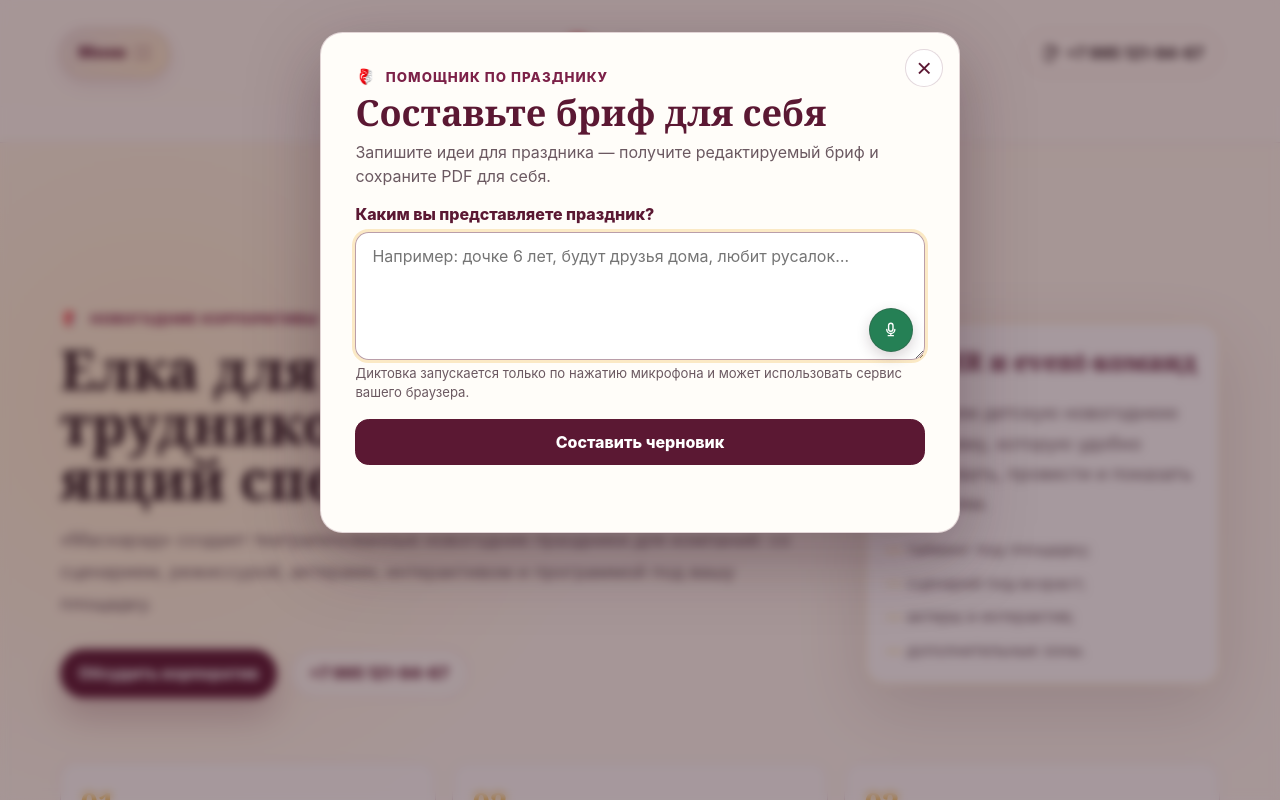
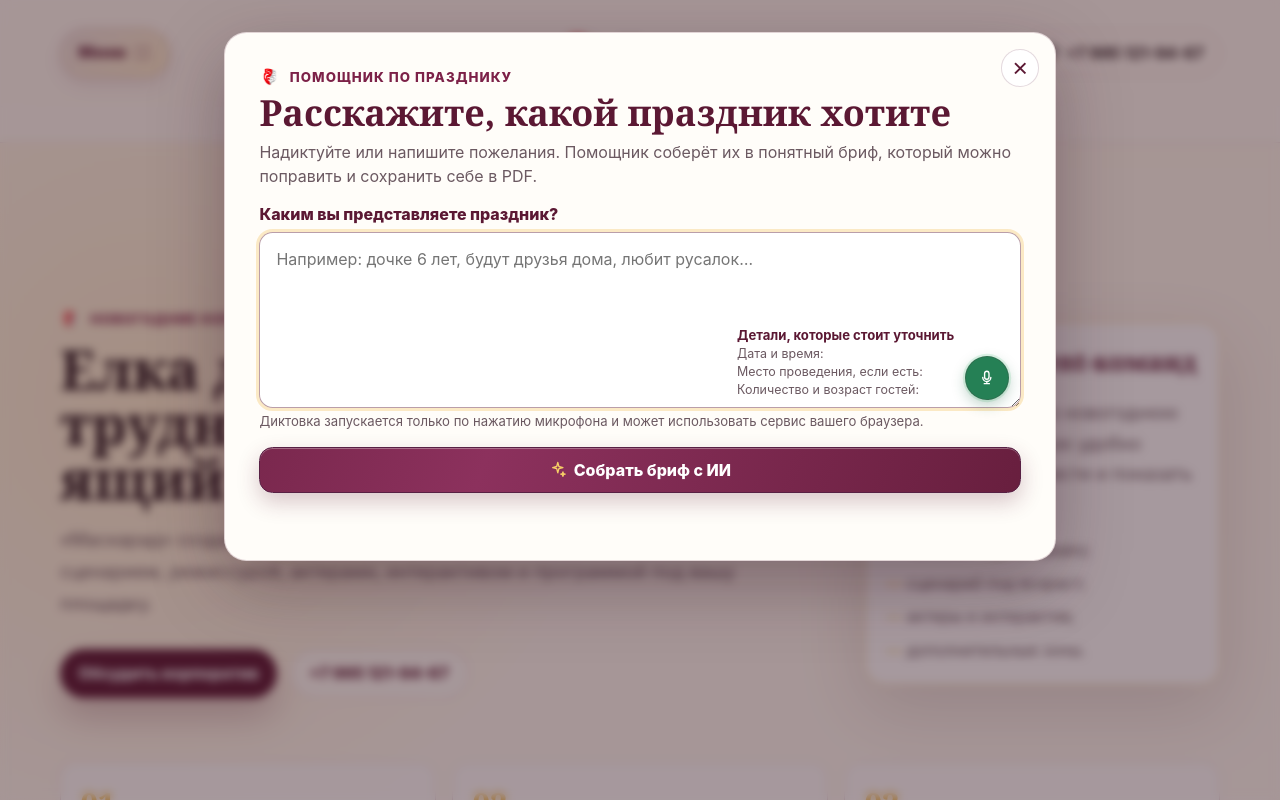
Before and after one commit to roststat/maskarad, a Next.js app: page /prazdniki/korporativnyy-novogodniy-prazdnik in a window 1280 px wide. Both pictures are taken after a click on the button "Расскажите о празднике". Shown: the top 800 px of the page. Built offline with nearby package versions, Linux system fonts and the light colour scheme.

Commit message:
Restore AI party brief generation

```diff
--- a/app/api/party-brief/route.ts
+++ b/app/api/party-brief/route.ts
@@ -12,10 +12,6 @@ const briefSchema = {
 };
 
 export async function POST(request: Request) {
-  if (process.env.BRIEF_AI_ENABLED !== "true") {
-    return NextResponse.json({ ok: false, error: "assistant_disabled" }, { status: 503 });
-  }
-
   const apiKey = process.env.OPENAI_API_KEY;
 
   if (!apiKey) {
--- a/app/globals.css
+++ b/app/globals.css
@@ -1484,7 +1484,7 @@ main {
 
 .party-modal-card {
   position: relative;
-  width: min(100%, 40rem);
+  width: min(100%, 52rem);
   max-height: calc(100dvh - clamp(2rem, 8vh, 5rem));
   box-sizing: border-box;
   margin: 0 auto;
@@ -1548,7 +1548,26 @@ main {
 }
 
 .party-wish-field textarea {
-  padding-right: 4rem;
+  min-height: 11rem;
+  padding: 1rem 4.5rem 6.9rem 1rem;
+}
+
+.party-details-prompt {
+  position: absolute;
+  right: 4.15rem;
+  bottom: 0.85rem;
+  display: grid;
+  gap: 0.1rem;
+  max-width: calc(100% - 6rem);
+  color: #6b5961;
+  font-size: 0.78rem;
+  line-height: 1.3;
+  pointer-events: none;
+}
+
+.party-details-prompt strong {
+  color: var(--wine);
+  font-size: 0.82rem;
 }
 
 .party-modal-card textarea:focus {
@@ -1581,6 +1600,10 @@ main {
   gap: 0.7rem;
   margin-top: 0.75rem;
   grid-template-columns: 1fr;
+}
+
+.party-modal-tools.is-ready {
+  grid-template-columns: minmax(0, 1fr) minmax(0, 1fr);
 }
 
 .party-modal-tools button {
@@ -1601,6 +1624,42 @@ main {
   border: 1px solid var(--wine);
   color: #fff;
   background: var(--wine);
+}
+
+.party-make-brief {
+  position: relative;
+  overflow: hidden;
+  border-color: #572044;
+  background: linear-gradient(110deg, #5b1833, #8c315d 46%, #5b1833);
+  background-size: 180% 100%;
+  box-shadow: 0 9px 22px rgba(91, 24, 51, 0.24), inset 0 1px rgba(255, 255, 255, 0.3);
+  animation: party-ai-shimmer 4s ease-in-out infinite;
+}
+
+.party-make-brief::before {
+  position: absolute;
+  inset: -80% 40% auto -30%;
+  width: 4.5rem;
+  height: 4.5rem;
+  border-radius: 50%;
+  background: rgba(242, 189, 77, 0.3);
+  content: "";
+  filter: blur(8px);
+}
+
+.magic-icon {
+  position: relative;
+  width: 1.1rem;
+  height: 1.1rem;
+  stroke: #f6ce66;
+  stroke-linecap: round;
+  stroke-linejoin: round;
+  stroke-width: 1.8;
+}
+
+@keyframes party-ai-shimmer {
+  0%, 100% { background-position: 0% 50%; }
+  50% { background-position: 100% 50%; }
 }
 
 .party-download-pdf .pdf-icon {
@@ -1672,8 +1731,9 @@ main {
   padding: 0;
   color: #fff;
   background: #258055;
-  box-shadow: 0 5px 14px rgba(49, 19, 31, 0.19);
+  box-shadow: 0 5px 14px rgba(23, 97, 61, 0.28), 0 0 0 0 rgba(74, 197, 123, 0.35);
   cursor: pointer;
+  animation: party-dictate-pulse 2.3s ease-in-out infinite;
 }
 
 .party-dictate:hover,
@@ -1684,6 +1744,11 @@ main {
 .party-dictate svg {
   width: 1.1rem;
   height: 1.1rem;
+}
+
+@keyframes party-dictate-pulse {
+  0%, 100% { box-shadow: 0 5px 14px rgba(23, 97, 61, 0.28), 0 0 0 0 rgba(74, 197, 123, 0); }
+  50% { box-shadow: 0 5px 14px rgba(23, 97, 61, 0.28), 0 0 0 0.35rem rgba(74, 197, 123, 0.4); }
 }
 
 .party-modal-status {
--- a/app/party-assistant-widget.tsx
+++ b/app/party-assistant-widget.tsx
@@ -120,16 +120,36 @@ function PartyAssistantDialog({ open, onClose }: { open: boolean; onClose: () =>
     setStatus("Слушаю вас… Голосовой ввод может обрабатываться сервисом вашего браузера.");
   }
 
-  function makeBrief() {
+  async function makeBrief() {
     const input = wish.trim();
     if (input.length < 12) {
       setStatus("Расскажите чуть подробнее — хотя бы одной-двумя фразами.");
       return;
     }
 
-    setWish(["Пожелания к празднику", input, "", "Детали, которые стоит уточнить", "Дата и время: ", "Место проведения: ", "Количество и возраст гостей: ", "Длительность программы: "].join("\n"));
-    setReady(true);
-    setStatus("Черновик готов. Поправьте детали и сохраните PDF для себя.");
+    setBusy(true);
+    setStatus("ИИ собирает бриф…");
+    try {
+      const response = await fetch("/api/party-brief", {
+        method: "POST",
+        headers: { "Content-Type": "application/json" },
+        body: JSON.stringify({ wish: input })
+      });
+      const result = (await response.json()) as { brief?: string };
+
+      if (!response.ok || !result.brief) {
+        setStatus("Не удалось собрать бриф с ИИ. Проверьте текст и попробуйте ещё раз.");
+        return;
+      }
+
+      setWish(result.brief);
+      setReady(true);
+      setStatus("Бриф готов. Его можно поправить и собрать с ИИ ещё раз.");
+    } catch {
+      setStatus("Не удалось связаться с помощником. Попробуйте ещё раз.");
+    } finally {
+      setBusy(false);
+    }
   }
 
   async function downloadBriefPdf() {
@@ -186,11 +206,11 @@ function PartyAssistantDialog({ open, onClose }: { open: boolean; onClose: () =>
       <div className="party-modal-card" onMouseDown={(event) => event.stopPropagation()}>
         <button className="party-modal-close" type="button" onClick={close} aria-label="Закрыть окно">×</button>
         <span className="eyebrow">Помощник по празднику</span>
-        <h2>{ready ? "Ваш бриф праздника" : "Составьте бриф для себя"}</h2>
+        <h2>{ready ? "Ваш бриф праздника" : "Расскажите, какой праздник хотите"}</h2>
         <p>
           {ready
             ? "Проверьте текст, поправьте детали и скачайте PDF. Имя и телефон для этого не нужны."
-            : "Запишите идеи для праздника — получите редактируемый бриф и сохраните PDF для себя."}
+            : "Надиктуйте или напишите пожелания. Помощник соберёт их в понятный бриф, который можно поправить и сохранить себе в PDF."}
         </p>
         <label className="party-wish-label" htmlFor="party-brief-wish">{ready ? "Бриф — его можно редактировать" : "Каким вы представляете праздник?"}</label>
         <div className="party-wish-field">
@@ -201,27 +221,30 @@ function PartyAssistantDialog({ open, onClose }: { open: boolean; onClose: () =>
             onChange={(event) => { setWish(event.target.value); setStatus(""); }}
             placeholder="Например: дочке 6 лет, будут друзья дома, любит русалок…"
           />
-          {!ready && (
-            <button type="button" className="party-dictate" onClick={dictate} aria-label="Надиктовать пожелания" title="Надиктовать пожелания">
-              <svg viewBox="0 0 24 24" fill="none" aria-hidden="true"><rect x="9" y="3" width="6" height="11" rx="3" /><path d="M6.5 11.5a5.5 5.5 0 0 0 11 0M12 17v3M8.5 20h7" /></svg>
+          <div className="party-details-prompt" aria-hidden="true">
+            <strong>Детали, которые стоит уточнить</strong>
+            <span>Дата и время:</span>
+            <span>Место проведения, если есть:</span>
+            <span>Количество и возраст гостей:</span>
+          </div>
+          <button type="button" className="party-dictate" onClick={dictate} aria-label="Надиктовать пожелания" title="Надиктовать пожелания">
+            <svg viewBox="0 0 24 24" fill="none" aria-hidden="true"><rect x="9" y="3" width="6" height="11" rx="3" /><path d="M6.5 11.5a5.5 5.5 0 0 0 11 0M12 17v3M8.5 20h7" /></svg>
+          </button>
+        </div>
+        <p className="party-voice-note">Диктовка запускается только по нажатию микрофона и может использовать сервис вашего браузера.</p>
+        <div className={"party-modal-tools" + (ready ? " is-ready" : "")}>
+          <button type="button" className="party-make-brief" onClick={makeBrief} disabled={busy}>
+            <MagicIcon /> {busy ? "ИИ собирает бриф…" : "Собрать бриф с ИИ"}
+          </button>
+          {ready && (
+            <button type="button" className="party-download-pdf" onClick={downloadBriefPdf} disabled={busy || !wish.trim()}>
+              <PdfIcon /> {busy ? "Готовим PDF…" : "Скачать PDF"}
             </button>
           )}
         </div>
-        {!ready && <p className="party-voice-note">Диктовка запускается только по нажатию микрофона и может использовать сервис вашего браузера.</p>}
-        {!ready ? (
-          <div className="party-modal-tools">
-            <button type="button" className="party-make-brief" onClick={makeBrief} disabled={busy}>
-              Составить черновик
-            </button>
-          </div>
-        ) : (
+        {ready && (
           <>
-            <div className="party-modal-tools">
-              <button type="button" className="party-download-pdf" onClick={downloadBriefPdf} disabled={busy || !wish.trim()}>
-                <PdfIcon /> {busy ? "Готовим PDF…" : "Скачать PDF для себя"}
-              </button>
-            </div>
-            <p className="party-private-note">При вводе с клавиатуры бриф и PDF создаются на вашем устройстве. Текст не отправляется театру.</p>
+            <p className="party-private-note">PDF создаётся на вашем устройстве. Текст брифа не отправляется театру; он передаётся ИИ только при нажатии «Собрать бриф с ИИ».</p>
             <div className="party-offer">
               <strong>Хотите, чтобы мы предложили программу?</strong>
               <p>Заявка находится отдельно. Если решите обсудить праздник, оставьте контакт в форме.</p>
@@ -236,6 +259,15 @@ function PartyAssistantDialog({ open, onClose }: { open: boolean; onClose: () =>
   );
 }
 
+function MagicIcon() {
+  return (
+    <svg className="magic-icon" viewBox="0 0 24 24" fill="none" aria-hidden="true">
+      <path d="m12 2 1.5 5.5L19 9l-5.5 1.5L12 16l-1.5-5.5L5 9l5.5-1.5L12 2Z" />
+      <path d="m19 15 .7 2.3L22 18l-2.3.7L19 21l-.7-2.3L16 18l2.3-.7L19 15Z" />
+    </svg>
+  );
+}
+
 function PdfIcon() {
   return (
     <svg className="pdf-icon" viewBox="0 0 24 24" fill="none" aria-hidden="true">
```
Also changed, not shown: development-docs/reports/007-privacy-data-flow.md (+2 -2 lines).
